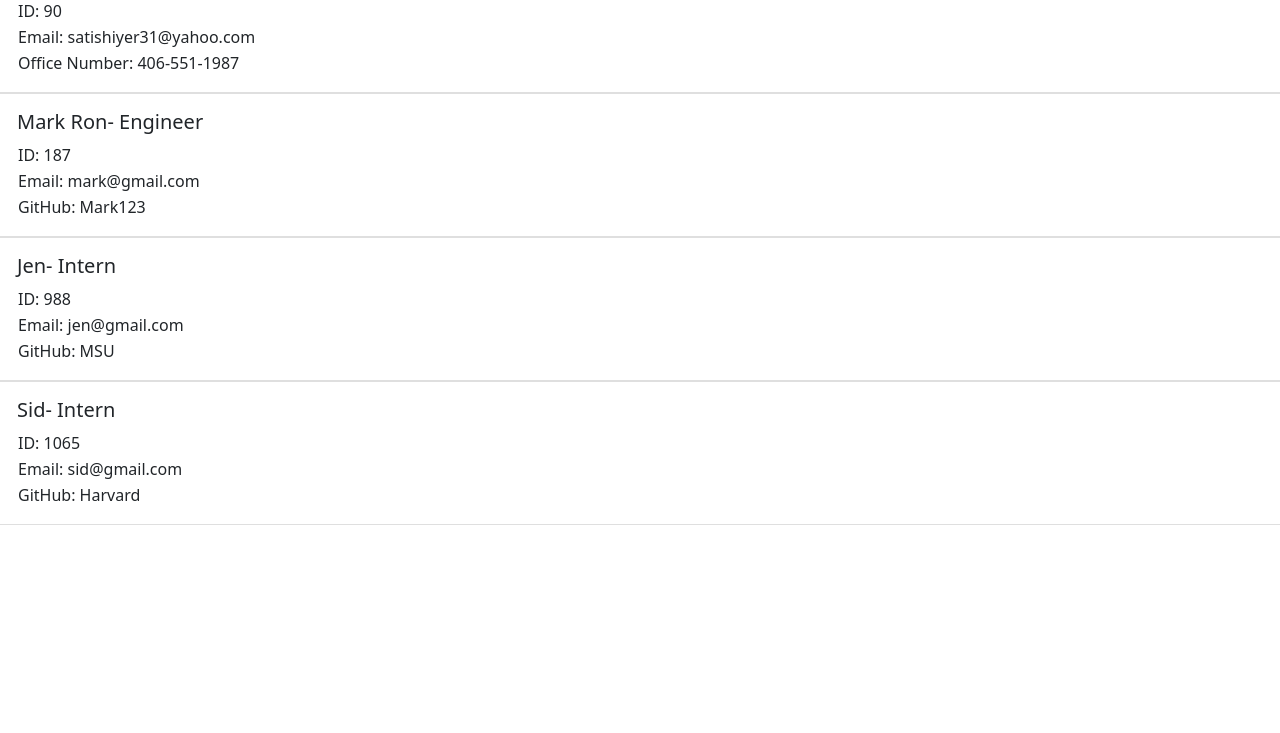
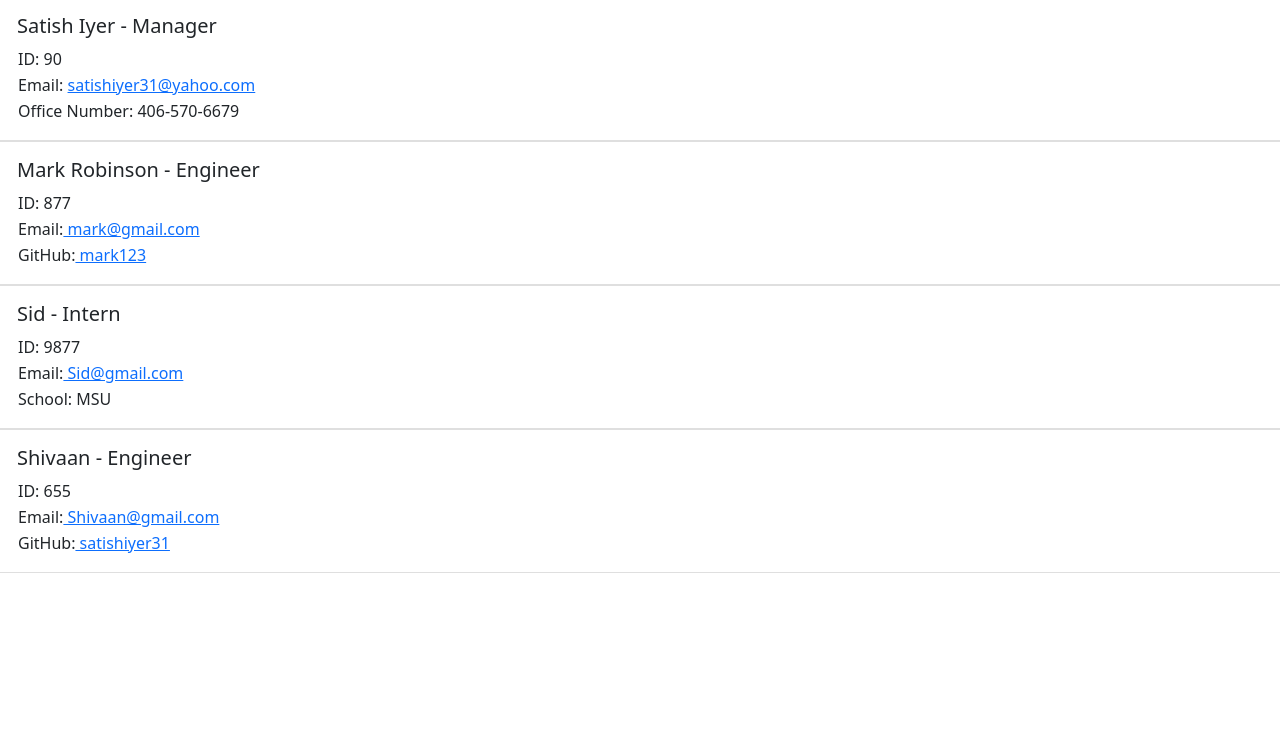
Before and after one commit to satishiyer31/Team-Profile-Generator, a website: page output.html in a window 1280 px wide. Shown: the part 67-800 px from the top of the page. Drawn offline with nearby package versions, Linux system fonts and the light colour scheme.

```diff
--- a/output.html
+++ b/output.html
@@ -9,13 +9,13 @@
         integrity="sha384-KyZXEAg3QhqLMpG8r+8fhAXLRk2vvoC2f3B09zVXn8CA5QIVfZOJ3BCsw2P0p/We" crossorigin="anonymous">
     </head>
     <body>
-
+    <h1>My Team </h1>
     <div class="row my-3">
-        <div class="card"> <div class="card-body"> <h5 class="card-title">Satish Iyer- Manager </h5>
-<table> <tr> <td> ID: 90 </td> </tr> <tr> <td> Email: satishiyer31@yahoo.com </td> </tr> <tr> <td> Office Number: 406-551-1987 </td> </tr>  </table></div></div><div class="card"> <div class="card-body"> <h5 class="card-title">Mark Ron- Engineer </h5>
-<table> <tr> <td> ID: 187 </td> </tr> <tr> <td> Email: mark@gmail.com </td> </tr> <tr> <td> GitHub: Mark123 </td> </tr>  </table></div></div><div class="card"> <div class="card-body"> <h5 class="card-title">Jen- Intern </h5>
-<table> <tr> <td> ID: 988 </td> </tr> <tr> <td> Email: jen@gmail.com </td> </tr> <tr> <td> GitHub: MSU </td> </tr>  </table></div></div><div class="card"> <div class="card-body"> <h5 class="card-title">Sid- Intern </h5>
-<table> <tr> <td> ID: 1065 </td> </tr> <tr> <td> Email: sid@gmail.com </td> </tr> <tr> <td> GitHub: Harvard </td> </tr>  </table></div></div>
+        <div class="card"> <div class="card-body"> <h5 class="card-title">Satish Iyer - Manager </h5>
+<table> <tr> <td> ID: 90 </td> </tr> <tr> <td> Email: <a href="mailto:satishiyer31@yahoo.com"> satishiyer31@yahoo.com</a>  </td> </tr> <tr> <td> Office Number: 406-570-6679 </td> </tr>  </table></div></div><div class="card"> <div class="card-body"> <h5 class="card-title">Mark Robinson - Engineer </h5>
+<table> <tr> <td> ID: 877 </td> </tr> <tr> <td> Email:<a href="mailto:mark@gmail.com"> mark@gmail.com</a> </td> </tr> <tr> <td> GitHub:<a href="https://github.com/mark123"> mark123</a></td> </tr>  </table></div></div><div class="card"> <div class="card-body"> <h5 class="card-title">Sid - Intern </h5>
+<table> <tr> <td> ID: 9877 </td> </tr> <tr> <td> Email:<a href="mailto:Sid@gmail.com"> Sid@gmail.com</a> </td> </tr> <tr> <td> School: MSU </td> </tr>  </table></div></div><div class="card"> <div class="card-body"> <h5 class="card-title">Shivaan - Engineer </h5>
+<table> <tr> <td> ID: 655 </td> </tr> <tr> <td> Email:<a href="mailto:Shivaan@gmail.com"> Shivaan@gmail.com</a> </td> </tr> <tr> <td> GitHub:<a href="https://github.com/satishiyer31"> satishiyer31</a></td> </tr>  </table></div></div>
     </div>
     </body>
     </html>
```
Also changed, not shown: index.js (+4 -4 lines), README.md.
